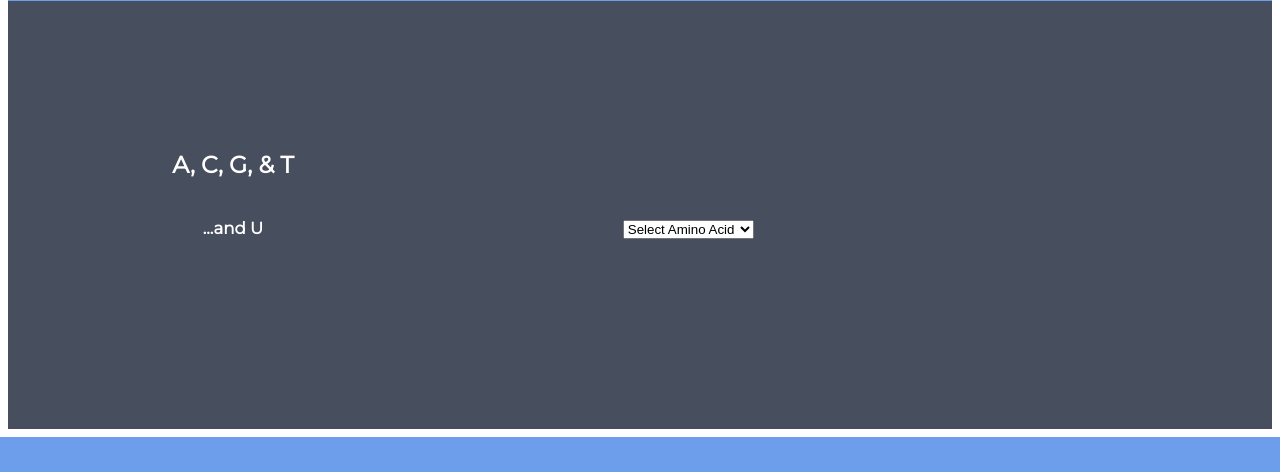
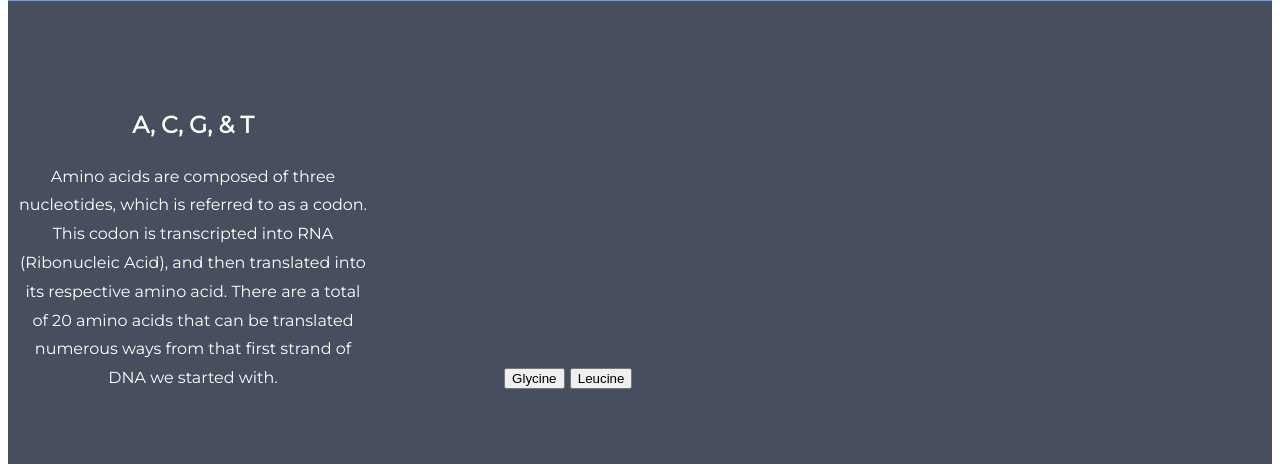
Before and after one commit to NichelleR/D3.Nichelle.Audrey, a Flask app: page / in a window 1280 px wide. Shown: the part 1028-1500 px from the top of the page. Before the commit the page ends 1465 px from the top, so only its background shows below. Run offline with Flask 2, Linux system fonts and the light colour scheme; some libraries are stand-ins or nearby versions.

Commit message:
WE GOT THIS

```diff
--- a/static/style.css
+++ b/static/style.css
@@ -50,23 +50,23 @@ body {
   span.a {
     display: inline-block; /* the default for span */
     width: 350px;
-    height: 100px;
-    padding: 50px;
+    height: 25px;
+    padding: 10px;
     text-align: center
   }
 
   span.b {
     display: inline-block;
     width: 350px;
-    height: 100px;
-    padding: 50px;
+    height: 25px;
+    padding: 10px;
     text-align: center
   }
 
   span.c {
     display: inline-block;
     width: 350px;
-    height: 100px;
-    padding: 50px;
+    height: 25px;
+    padding: 10px;
     text-align: center
   }
--- a/templates/index.html
+++ b/templates/index.html
@@ -9,6 +9,8 @@
     <link href="https://fonts.googleapis.com/css?family=Montserrat" rel="stylesheet">
     <script src="https://ajax.googleapis.com/ajax/libs/jquery/3.3.1/jquery.min.js"></script>
     <script src="https://maxcdn.bootstrapcdn.com/bootstrap/3.4.0/js/bootstrap.min.js"></script>
+    <script src="https://d3js.org/d3.v5.min.js"></script>
+
   </head>
 
 
@@ -46,33 +48,27 @@
     <!-- Second Container -->
     <div class = "container-fluid bg-2 text-center">
         <span class="a">
-          <h3 class = "margin">A, C, G, & T</h3><h5>...and U</h5>
+          <h3 class = "margin">A, C, G, & T</h3>
+          <p>Amino acids are composed of three nucleotides, which is referred to as a codon. This codon is transcripted into RNA (Ribonucleic Acid), and then
+            translated into its respective amino acid. There are a total of 20 amino acids that can be translated numerous ways from that first strand of DNA we started with.</p>
         </span>
         <span class="b">
             <div class = "container">
-                <select id="selectpicker" id="selectaa">
-                  <option selected value="Isoleucine">Isoleucine</option>
-                  <option selected value="Leucine">Leucine</option>
-                  <option selected value="Valine">Valine</option>
-                  <option selected value="Methionine">Methionine</option>
-                  <option selected value="Glycine">Glycine</option>
-                  <option selected value="Alanine">Alanine</option>
-                  <option selected value="Serine">Serine</option>
-                  <option selected value="Threonine">Threonine</option>
-                  <option selected value="Cysteine">Cysteine</option>
-                  <option selected value="Proline">Proline</option>
-                  <option selected value="Asparagine">Asparagine</option>
-                  <option selected value="AsparticAcid">Aspartic Acid</option>
-                  <option selected value="selectfrom">Select Amino Acid</option>
-                </div>
+              <button class="glycine">Glycine</button>
+              <button class="leucine">Leucine</button>
+              <div class="glycinepic"></div>
+              <div class="leucinepic"></div>
+            </div>
+
         </span>
         <span class="c">
+
             <svg width="350" height="100">
             </svg>
         </span>
     </div>
 
 
-
+  <script src="index.js" type="text/javascript"></script>
   </body>
 </html>
```
